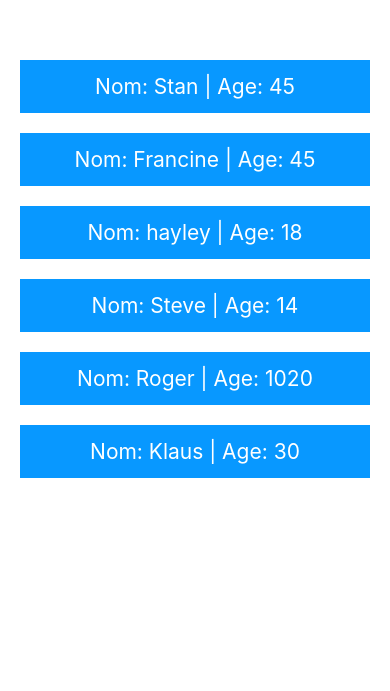
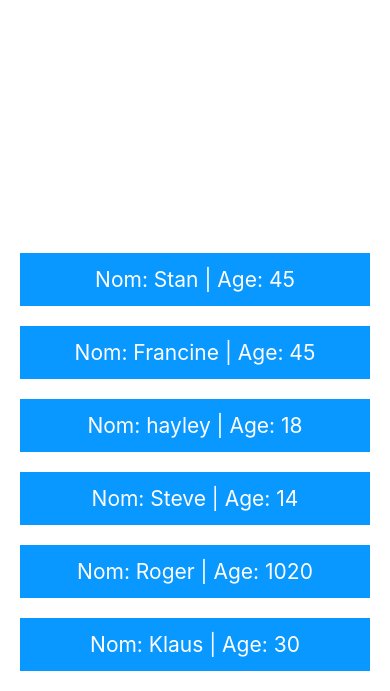
Before and after one commit to cem-sucu/exerciceDG-react-native, a React Native app: screen / in a window 390 px wide. Shown: the part 153-844 px from the top of the page. Built offline with nearby package versions, Linux system fonts and the light colour scheme.

Commit message:
exercice 2 finis

```diff
--- a/App.js
+++ b/App.js
@@ -33,7 +33,7 @@ const styles = StyleSheet.create({
     container: {
       flex:1,
       alignItems: "stretch",
-      justifyContent: "center",
+      justifyContent: "flex-end",
       padding: 10,
     },
     containerMember:{
@@ -43,8 +43,8 @@ const styles = StyleSheet.create({
       alignItems: "center",
     },
     memberText: {
+      color: "#FFFFFF",
       padding: 14,
       fontSize: 21,
-      color: "#FFFFFF",
        },
 });
```
